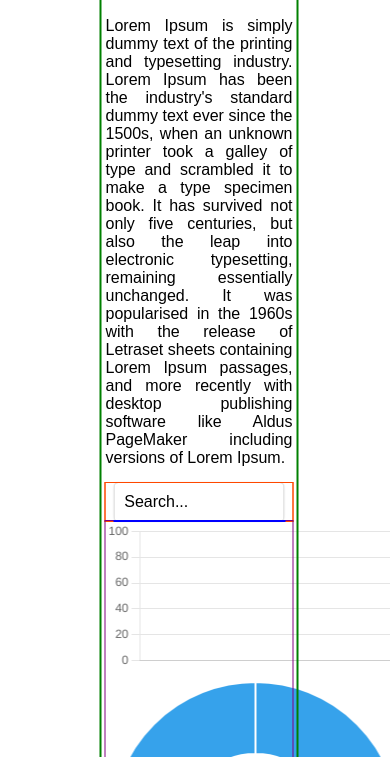
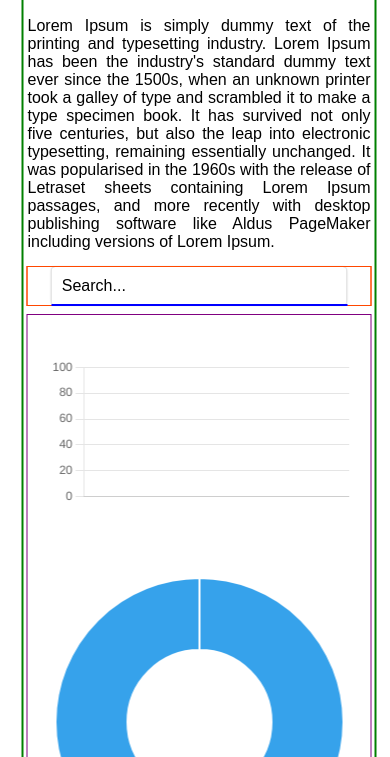
Before and after one commit to h4em/2023-election-app, a website with bundled scripts: page app/templates/index.html in a window 390 px wide. Shown: the part 87-844 px from the top of the page. Built offline with nearby package versions, Linux system fonts and the light colour scheme; no server answers.

Commit message:
added media query

```diff
--- a/app/static/css/styles.css
+++ b/app/static/css/styles.css
@@ -3,18 +3,16 @@ body {
     height: 100vh;
 
     overflow: auto;
-
+    padding: 0;
     margin: 0;
-    padding: 0;
 }
 
 main {
-    width: 50%;
-    height: 100%;
+    width: 45%;
 
     position: absolute;
+    transform: translateX(-50%);
     left: 50%;
-    transform: translateX(-50%);
 
     display: flex;
     flex-direction: column;
@@ -27,7 +25,13 @@ main {
     padding: 4px;
 }
 
-main, .search-div, .charts-div {
+@media screen and (max-width: 767px) {
+    main {
+        width: 90%;
+    }
+}
+
+body, main, .search-div, .charts-div {
     box-sizing: border-box;
 }
 
@@ -63,9 +67,9 @@ input {
 
     box-shadow: 0 0 2px rgba(0, 0, 0, 0.4);
 
-    white-space: nowrap; /* Prevent text from wrapping */
-    overflow: hidden; /* Hide overflow text */
-    text-overflow: ellipsis; /* Show ellipsis for overflow text */
+    white-space: nowrap;
+    overflow: hidden;
+    text-overflow: ellipsis;
 
     border: none;
     border-radius: 4px;
@@ -105,8 +109,26 @@ input:focus {
     outline: 1px solid purple;
 
     display: flex;
-    flex-wrap: wrap;
-    flex-direction: row;
-    justify-content: space-evenly;
+    flex-direction: column;
+    justify-content: space-around;
     align-items: center;
+    flex: 1;
+    gap: 20px;
+
+    margin-top: 10px;
+
+    padding: 2px;
 }
+
+/*nie na chartsach tylko ich wrapperach??*/
+.bar-chart {
+    margin-top: 20px;
+}
+
+.dougnut-chart {
+    margin-bottom: 20px;
+}
+
+.chart-wrapper {
+    margin: 20px;
+}
--- a/app/templates/index.html
+++ b/app/templates/index.html
@@ -24,15 +24,16 @@
             <div class="search-hints"></div>
         </div>
 
-        <div class = "charts-div">
-            <div>
+        <div class="charts-div">
+            <div class="chart-wrapper">
                 <canvas class="bar-chart"></canvas>
             </div>
-            <div>
+            <div class="chart-wrapper">
                 <canvas class="doughnut-chart"></canvas>
             </div>
         </div>
     </main>
+    <footer></footer>
     <script src="https://cdn.jsdelivr.net/npm/chart.js"></script>
     <script type="module" src="../static/js/script.js"></script>
     <script type="module" src="../static/js/charts.js"></script>
```
Also changed, not shown: 1 other file.
